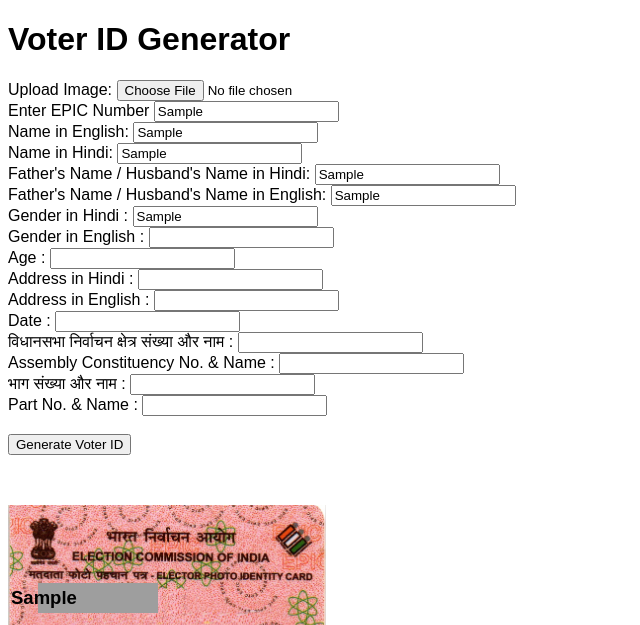
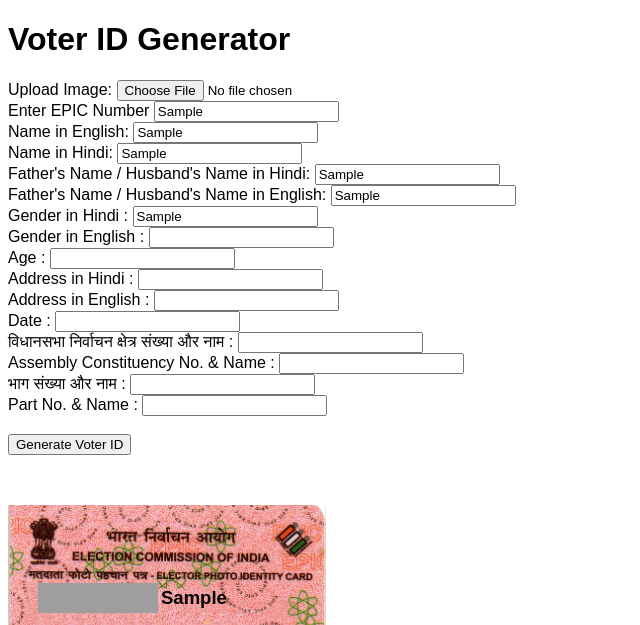
Before and after one commit to vanshraghav/Voter, a plain HTML site: page index.html in a window 1280 px wide. Both pictures are taken after typing "Sample", "Sample", "Sample", "Sample", "Sample", "Sample" into the empty fields and a click on the button "Generate Voter ID". Shown: the top 625 px of the page, without its empty margins (0-640 px from the left). Drawn offline with Linux system fonts and the light colour scheme; grey boxes are pictures that could not be loaded.

Commit message:
Update index.css

```diff
--- a/index.css
+++ b/index.css
@@ -41,7 +41,7 @@
 .epicnumber {
     position: absolute;
     top: 82px;
-    left: 3px;
+    left: 153px;
     font-weight: 550;
     font-size: 18.5px;
 }
```
